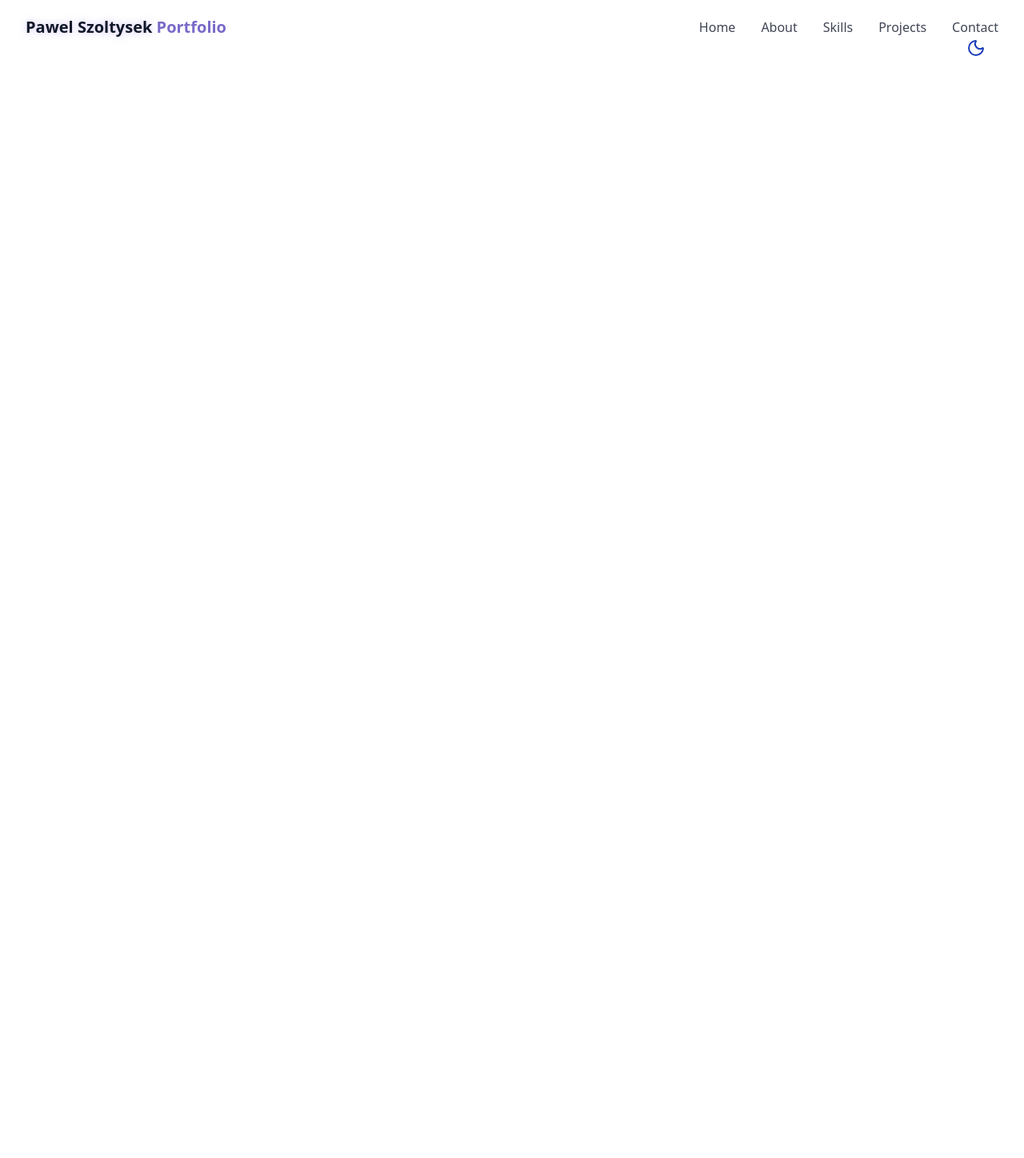
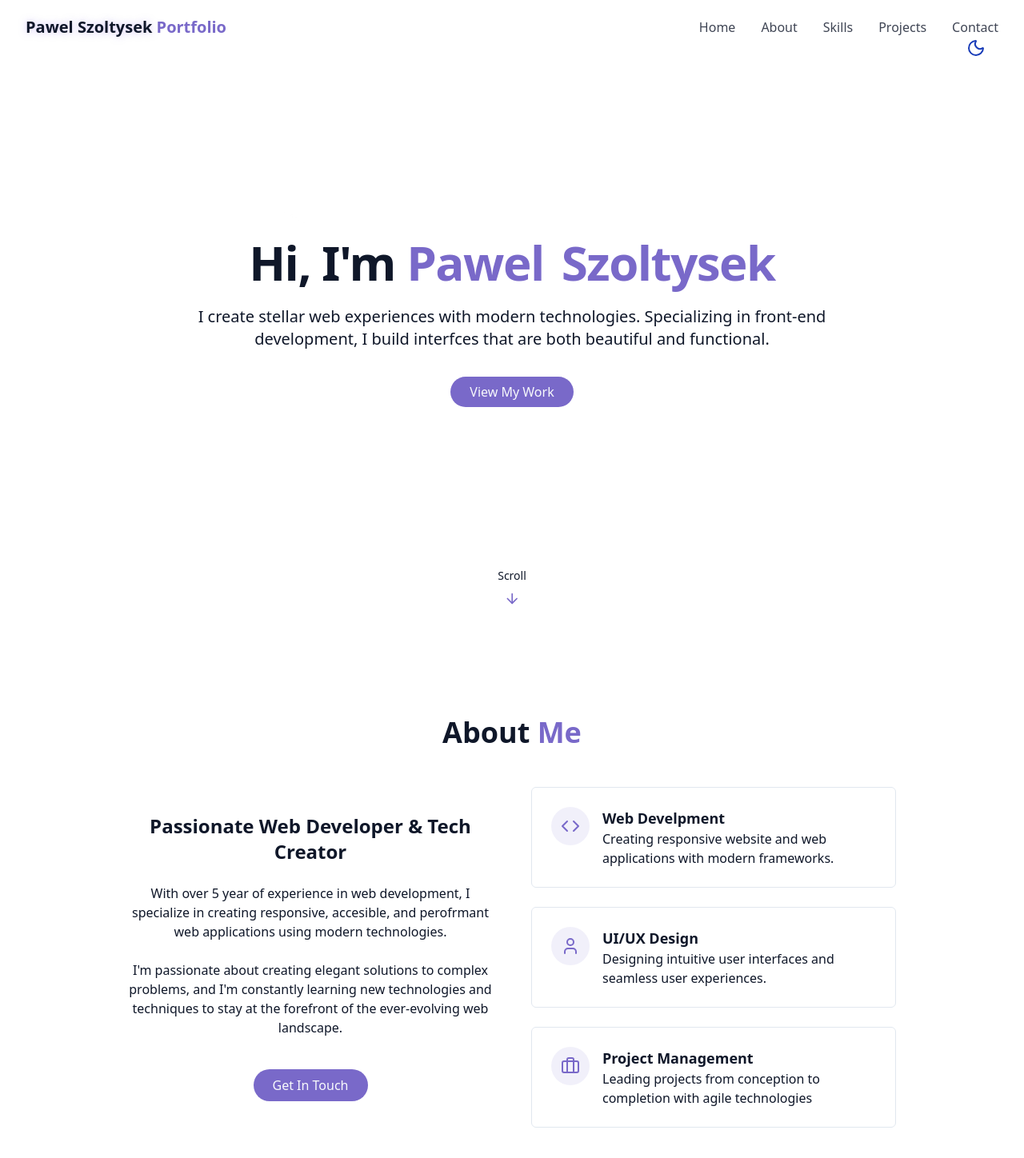
Before and after one commit to PawelSzoltysek93/GitHub-Actions-Pages-Deployment, a React (Vite) app: page / in a window 1280 px wide. Shown: the top 1448 px of the page at 80% size. Before the commit the page ends 800 px from the top, so only its background shows below. Built offline with nearby package versions, Linux system fonts and the light colour scheme.

Commit message:
Hero and About sections created

```diff
--- /dev/null
+++ b/src/components/AboutSection.tsx
@@ -0,0 +1,82 @@
+import { Briefcase, Code, User } from "lucide-react";
+
+export const AboutSection = () => {
+  return (
+    <section id="about" className="py-24 px-4 relative">
+      <div className="container mx-auto max-w-5xl">
+        <h2 className="text-3xl md:text-4xl font-bold mb-12 text-center">
+          About <span className="text-primary"> Me</span>
+        </h2>
+        <div className="grid grid-cols-1 md:grid-cols-2 gap-12 items-center">
+          <div className="space-y-6">
+            <h3 className="text-2xl font-semibold">
+              Passionate Web Developer & Tech Creator
+            </h3>
+            <p className="text-muted-foreground">
+              With over 5 year of experience in web development, I specialize in
+              creating responsive, accesible, and perofrmant web applications
+              using modern technologies.
+            </p>
+            <p className="text-muted-foreground">
+              I'm passionate about creating elegant solutions to complex
+              problems, and I'm constantly learning new technologies and
+              techniques to stay at the forefront of the ever-evolving web
+              landscape.
+            </p>
+            <div className="flex flex-col sm:flex-row gap-4 pt-4 justify-center">
+              <a href="contact" className="cosmic-button">
+                {" "}
+                Get In Touch
+              </a>
+            </div>
+          </div>
+          <div className="grid grid-cols-1 gap-6">
+            <div className="gradient-border p-6 card-hover">
+              <div className="flex items-start gap-4">
+                <div className="p-3 rounded-full bg-primary/10">
+                  <Code className="h-6 w-6 text-primary" />
+                </div>
+                <div className="text-left">
+                  <h4 className="font-semibold text-lg"> Web Develpment</h4>
+                  <p className="text-muted-foreground">
+                    Creating responsive website and web applications with modern
+                    frameworks.
+                  </p>
+                </div>
+              </div>
+            </div>
+
+            <div className="gradient-border p-6 card-hover">
+              <div className="flex items-start gap-4">
+                <div className="p-3 rounded-full bg-primary/10">
+                  <User className="h-6 w-6 text-primary" />
+                </div>
+                <div className="text-left">
+                  <h4 className="font-semibold text-lg"> UI/UX Design</h4>
+                  <p className="text-muted-foreground">
+                    Designing intuitive user interfaces and seamless user
+                    experiences.
+                  </p>
+                </div>
+              </div>
+            </div>
+            <div className="gradient-border p-6 card-hover">
+              <div className="flex items-start gap-4">
+                <div className="p-3 rounded-full bg-primary/10">
+                  <Briefcase className="h-6 w-6 text-primary" />
+                </div>
+                <div className="text-left">
+                  <h4 className="font-semibold text-lg"> Project Management</h4>
+                  <p className="text-muted-foreground">
+                    Leading projects from conception to completion with agile
+                    technologies
+                  </p>
+                </div>
+              </div>
+            </div>
+          </div>
+        </div>
+      </div>
+    </section>
+  );
+};
--- /dev/null
+++ b/src/components/HeroSection.tsx
@@ -0,0 +1,41 @@
+import { ArrowDown } from "lucide-react";
+
+export const HeroSection = () => {
+  return (
+    <section
+      id="hero"
+      className="relative min-h-screen flex flex-col items-center justify-center px-4"
+    >
+      <div className="container max-w-4xl mx-auto text-center z-10">
+        <div className="space-y-6">
+          <h1 className="text-4xl md:text-6xl font-bold tracking-tight">
+            <span className="opacity-0 animate-fade-in"> Hi, I'm</span>
+            <span className="text-primary opacity-0 animate-fade-in-delay-1">
+              {" "}
+              Pawel
+            </span>
+            <span className="text-primary ml-2 opacity-0 animate-fade-in-delay-2">
+              {" "}
+              Szoltysek
+            </span>
+          </h1>
+          <p className="text-lg md:text-xl text-muted-foreground max-2-2xl mx-auto opacity-0 animate-fade-in-delay-3">
+            I create stellar web experiences with modern technologies.
+            Specializing in front-end development, I build interfces that are
+            both beautiful and functional.
+          </p>
+
+          <div className="pt-4 opacity-0 animate-fade-in-delay-4">
+            <a href="projects" className="cosmic-button">
+              View My Work
+            </a>
+          </div>
+        </div>
+      </div>
+      <div className="absolute bottom-8 left-1/2 transform -translate-x-1/2 flex flex-col items-center animate-bounce">
+        <span className="text-sm text-muted-foreground mb-2"> Scroll </span>
+        <ArrowDown className="h-5 w-5 text-primary" />
+      </div>
+    </section>
+  );
+};
--- a/src/index.css
+++ b/src/index.css
@@ -14,9 +14,9 @@
   --animate-pulse-subtle: pulse-subtle 4s ease-in-out infinite;
   --animate-fade-in: fade-in 0.7s ease-out forwards;
   --animate-fade-in-delay-1: fade-in 0.7s ease-out 0.2s forwards;
-  --animate-fade-in-delay-1: fade-in 0.7s ease-out 0.4s forwards;
-  --animate-fade-in-delay-1: fade-in 0.7s ease-out 0.6s forwards;
-  --animate-fade-in-delay-1: fade-in 0.7s ease-out 0.8s forwards;
+  --animate-fade-in-delay-2: fade-in 0.7s ease-out 0.4s forwards;
+  --animate-fade-in-delay-3: fade-in 0.7s ease-out 0.6s forwards;
+  --animate-fade-in-delay-4: fade-in 0.7s ease-out 0.8s forwards;
 
   --animate-meteor: meteor 5s linear infinite;
 
--- a/src/pages/Home.tsx
+++ b/src/pages/Home.tsx
@@ -1,16 +1,23 @@
 import { Navbar } from "../components/Navbar";
 import { StarBackground } from "../components/StarBackground";
 import { ThemeToggle } from "../components/ThemeToggle";
+import { HeroSection } from "../components/HeroSection";
+import { AboutSection } from "../components/AboutSection";
 
 export const Home = () => {
   return (
     <div className="min-h-screen bg-background text-foreground overflow-x-hidden">
+      {/* Theme Toggle */}
       <ThemeToggle />
+      {/* Background in dark mode */}
       <StarBackground />
+      {/* Responsive NavBar */}
       <Navbar />
-
       {/* Main Content */}
-
+      <main>
+        <HeroSection />
+        <AboutSection />
+      </main>
       {/* Footer */}
     </div>
   );
```
